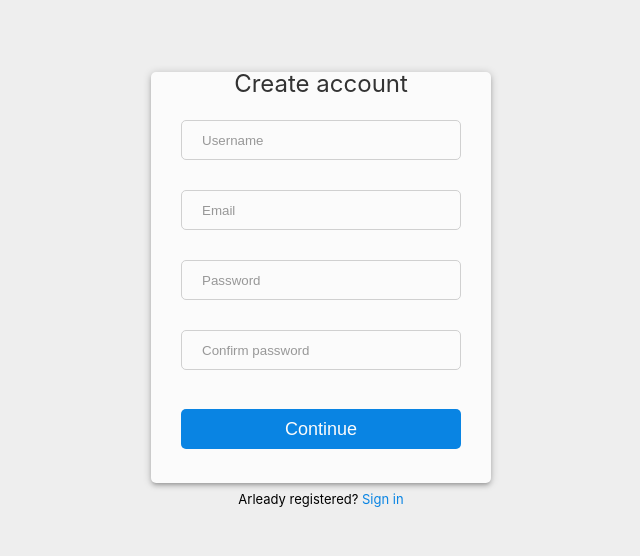
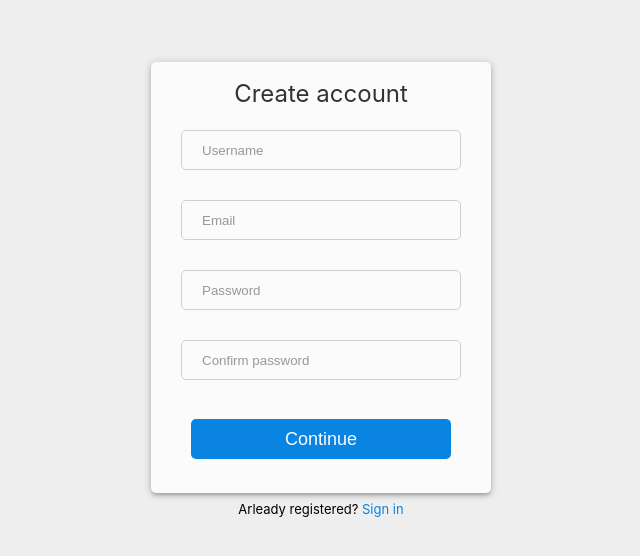
Before and after one commit to Xay7/urpile, a React app in the folder client/: page /register in a window 1280 px wide. Shown: the part 106-662 px from the top of the page, without its empty margins (319-959 px from the left). Built offline with nearby package versions, Linux system fonts and the light colour scheme; no server answers.

Commit message:
CSS, refactor

```diff
--- a/client/src/components/Button/Button.tsx
+++ b/client/src/components/Button/Button.tsx
@@ -2,19 +2,25 @@ import React from "react";
 import styled from "styled-components";
 
 interface Props {
-  idk?: string;
+  style?: object;
+  onClick?: () => void;
+  disabled?: boolean;
 }
 
-const Button: React.FC<Props> = props => {
-  return <StyledButton>{props.children}</StyledButton>;
+const Button: React.FC<Props> = ({ style, onClick, children, disabled }) => {
+  return (
+    <StyledButton style={style} onClick={onClick} disabled={disabled}>
+      {children}
+    </StyledButton>
+  );
 };
 
 const StyledButton = styled.button`
-  width: 100%;
+  width: calc(100% - 20px);
   margin: 10px;
   height: 40px;
   border: none;
-  background-color: ${props => props.theme.primary};
+  background-color: ${props => (props.disabled ? "#bbb" : props.theme.primary)};
   color: ${props => props.theme.white};
   font-size: 1.8rem;
   border-radius: 5px;
@@ -22,8 +28,11 @@ const StyledButton = styled.button`
   outline: none;
 
   &:hover {
-    cursor: pointer;
-    background-color: #0767b2;
+    cursor: ${props => (props.disabled ? "not-allowed" : "pointer")};
+    background-color: ${props => (props.disabled ? "#aaa" : "#0767b2")};
+  }
+  &:active {
+    background-color: #044c85;
   }
 `;
 
--- a/client/src/components/Icon/Icon.tsx
+++ b/client/src/components/Icon/Icon.tsx
@@ -10,6 +10,8 @@ import { ReactComponent as Key } from "../../assets/svg/key.svg";
 import { ReactComponent as Logout } from "../../assets/svg/logout.svg";
 import { ReactComponent as Notepad } from "../../assets/svg/notepad.svg";
 import { ReactComponent as Check } from "../../assets/svg/check.svg";
+import { ReactComponent as Left } from "../../assets/svg/left.svg";
+import { ReactComponent as Right } from "../../assets/svg/right.svg";
 
 const Icons = {
   calendar: Calendar,
@@ -21,7 +23,9 @@ const Icons = {
   key: Key,
   logout: Logout,
   notepad: Notepad,
-  check: Check
+  check: Check,
+  left: Left,
+  right: Right
 };
 
 interface Props {
@@ -33,7 +37,7 @@ interface Props {
 export const Icon: React.FC<Props> = props => {
   const Icon = Icons[props.name];
   const StyledIcon = styled(Icon)`
-    fill: ${props => props.theme.grey};
+    fill: ${props => props.theme.white};
     border-radius: 50%;
     padding: 10px;
     width: ${props => (props.size ? props.size : "24px")};
--- a/client/src/components/Input/Input.tsx
+++ b/client/src/components/Input/Input.tsx
@@ -7,7 +7,7 @@ interface Props {
   type: string;
   placeholder?: string;
   autoComplete?: string;
-  error?: string;
+  error?: string | boolean;
   onChange?: (e: React.ChangeEvent<HTMLInputElement>) => void;
   value?: string;
   border?: boolean;
--- a/client/src/components/Navbar/Navbar.tsx
+++ b/client/src/components/Navbar/Navbar.tsx
@@ -9,7 +9,7 @@ import { ReactComponent as Dashboard } from "../../assets/svg/dashboard.svg";
 import { ReactComponent as Logout } from "../../assets/svg/logout.svg";
 import { ReactComponent as Cog } from "../../assets/svg/cog.svg";
 import { useHistory } from "react-router-dom";
-import Tooltip from "../../components/Tooltip/Tooltip";
+
 const iconTypes = {
   calendar: Calendar,
   key: Key,
@@ -100,7 +100,6 @@ const List = styled.ul`
   display: flex;
   flex-direction: column;
   list-style-type: none;
-  align-items: center;
   padding: 0;
   margin: 0;
   width: 100%;
--- a/client/src/views/Login/Login.tsx
+++ b/client/src/views/Login/Login.tsx
@@ -96,6 +96,7 @@ const Form = styled.form`
 const Header = styled.h3`
   font-size: 2.4rem;
   margin-bottom: 9px;
+  margin-top: 20px;
 `;
 
 const RegisterSuccessMessage = styled.span`
--- a/client/src/views/Register/Register.tsx
+++ b/client/src/views/Register/Register.tsx
@@ -143,6 +143,7 @@ const Header = styled.h3`
   font-size: 2.4rem;
   margin-bottom: 9px;
   color: ${props => props.theme.black};
+  margin-top: 20px;
 `;
 
 export default Register;
```
